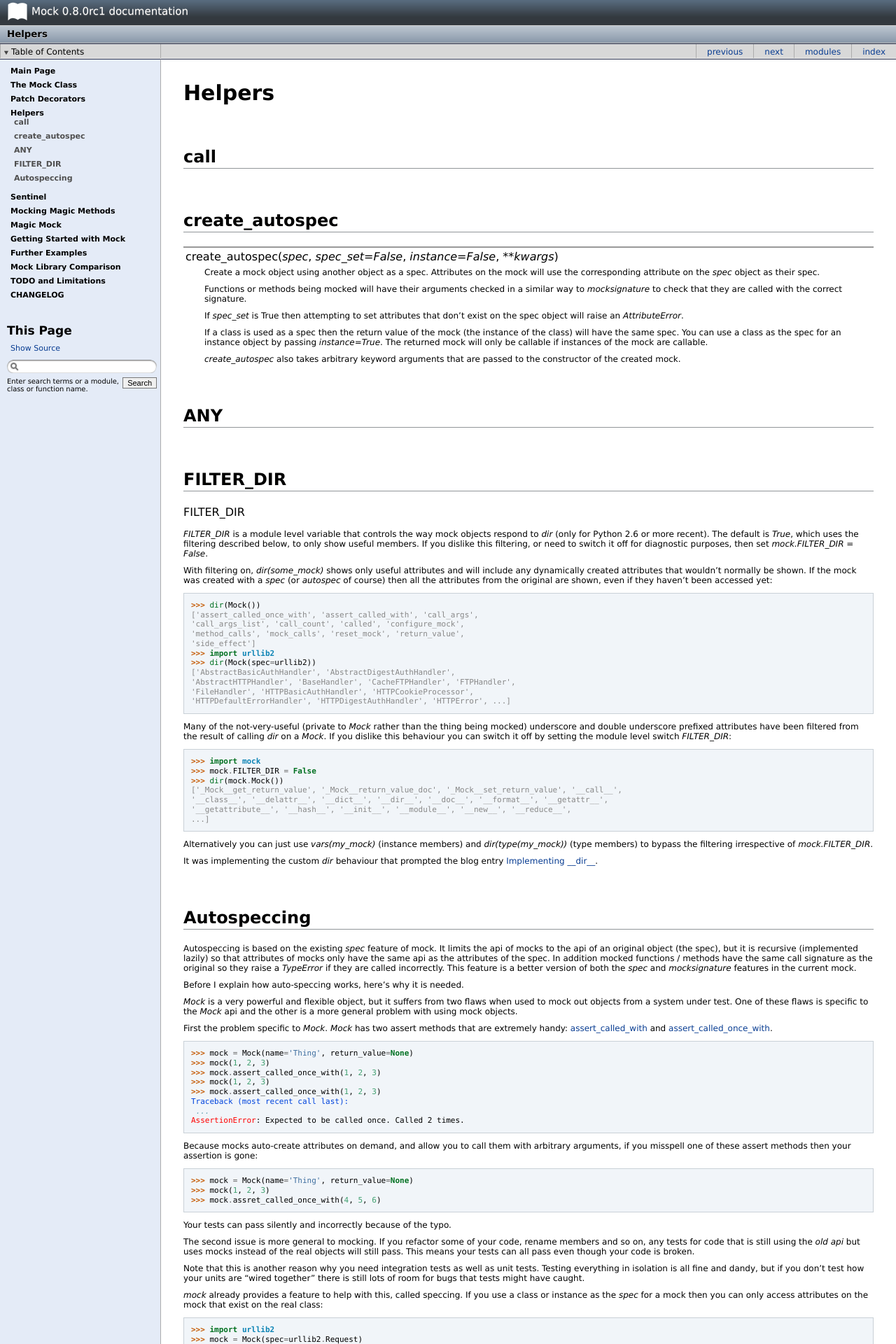
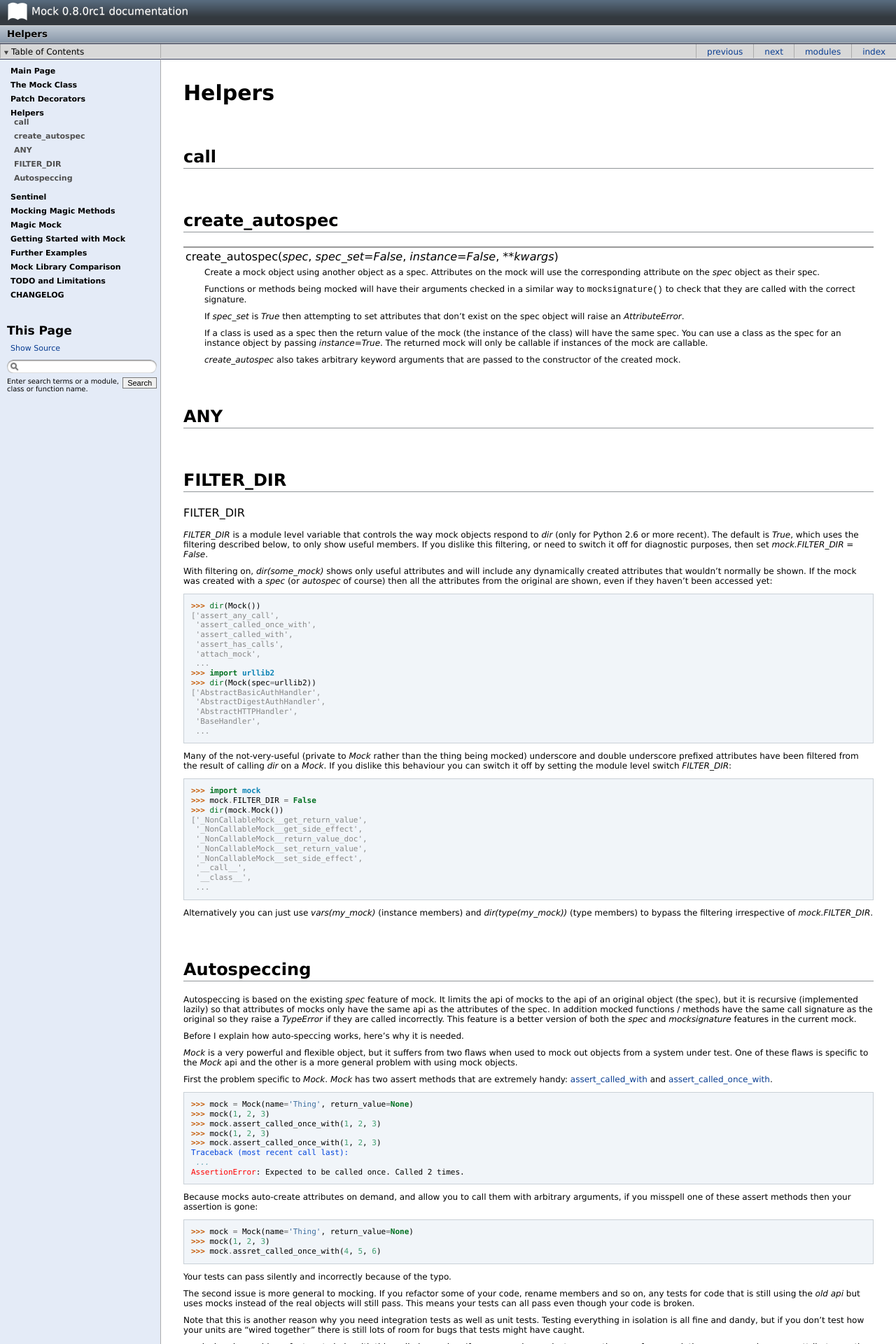
Before and after one commit to testing-cabal/mock, a Sphinx documentation site: the page built from docs/helpers.txt, in a window 1280 px wide. Shown: the top 1920 px of the page at 70% size. Built offline with Sphinx 7.4.7, drawn with Linux system fonts in a browser that asks for light colours; pages that are not in the unit, such as notebooks, are missing from menus; some of the changed text lies outside the part shown.

Commit message:
Docs update

```diff
--- a/docs/helpers.txt
+++ b/docs/helpers.txt
@@ -24,10 +28,10 @@
     spec.
 
     Functions or methods being mocked will have their arguments checked in a
-    similar way to `mocksignature` to check that they are called with the
+    similar way to :func:`mocksignature` to check that they are called with the
     correct signature.
 
-    If `spec_set` is True then attempting to set attributes that don't exist
+    If `spec_set` is `True` then attempting to set attributes that don't exist
     on the spec object will raise an `AttributeError`.
 
     If a class is used as a spec then the return value of the mock (the
@@ -37,6 +41,7 @@
 
     `create_autospec` also takes arbitrary keyword arguments that are passed to
     the constructor of the created mock.
+
 
 
 ANY
@@ -62,16 +67,19 @@
 .. doctest::
 
     >>> dir(Mock())
-    ['assert_called_once_with', 'assert_called_with', 'call_args',
-    'call_args_list', 'call_count', 'called', 'configure_mock',
-    'method_calls', 'mock_calls', 'reset_mock', 'return_value',
-    'side_effect']
+    ['assert_any_call',
+     'assert_called_once_with',
+     'assert_called_with',
+     'assert_has_calls',
+     'attach_mock',
+     ...
     >>> import urllib2
     >>> dir(Mock(spec=urllib2))
-    ['AbstractBasicAuthHandler', 'AbstractDigestAuthHandler',
-    'AbstractHTTPHandler', 'BaseHandler', 'CacheFTPHandler', 'FTPHandler',
-    'FileHandler', 'HTTPBasicAuthHandler', 'HTTPCookieProcessor',
-    'HTTPDefaultErrorHandler', 'HTTPDigestAuthHandler', 'HTTPError', ...]
+    ['AbstractBasicAuthHandler',
+     'AbstractDigestAuthHandler',
+     'AbstractHTTPHandler',
+     'BaseHandler',
+     ...
 
 Many of the not-very-useful (private to `Mock` rather than the thing being
 mocked) underscore and double underscore prefixed attributes have been
@@ -84,14 +92,18 @@
     >>> import mock
     >>> mock.FILTER_DIR = False
     >>> dir(mock.Mock())
-    ['_Mock__get_return_value', '_Mock__return_value_doc', '_Mock__set_return_value', '__call__',
-    '__class__', '__delattr__', '__dict__', '__dir__', '__doc__', '__format__', '__getattr__',
-    '__getattribute__', '__hash__', '__init__', '__module__', '__new__', '__reduce__',
-    ...]
+    ['_NonCallableMock__get_return_value',
+     '_NonCallableMock__get_side_effect',
+     '_NonCallableMock__return_value_doc',
+     '_NonCallableMock__set_return_value',
+     '_NonCallableMock__set_side_effect',
+     '__call__',
+     '__class__',
+     ...
 
-Alternatively you can just use `vars(my_mock)` (instance members) and `dir(type(my_mock))` (type members) to bypass the filtering irrespective of `mock.FILTER_DIR`.
-
-It was implementing the custom `dir` behaviour that prompted the blog entry `Implementing __dir__ </python/weblog/arch_d7_2011_05_21.shtml#e1212>`_.
+Alternatively you can just use `vars(my_mock)` (instance members) and
+`dir(type(my_mock))` (type members) to bypass the filtering irrespective of
+`mock.FILTER_DIR`.
 
 
 Autospeccing
@@ -239,8 +251,7 @@
     >>> import urllib2
     >>> mock_urllib2 = create_autospec(urllib2)
     >>> mock_urllib2.Request('foo', 'bar')
-    <NonCallableMagicMock spec='Request' id='...'>
-
+    <NonCallableMagicMock name='mock.Request()' spec='Request' id='...'>
 
 This isn't without caveats and limitations however, which is why it has not
 been made the default behaviour. In order to know what attributes are
```
Also changed, not shown: other parts of docs/helpers.txt (+4 -0 lines).
